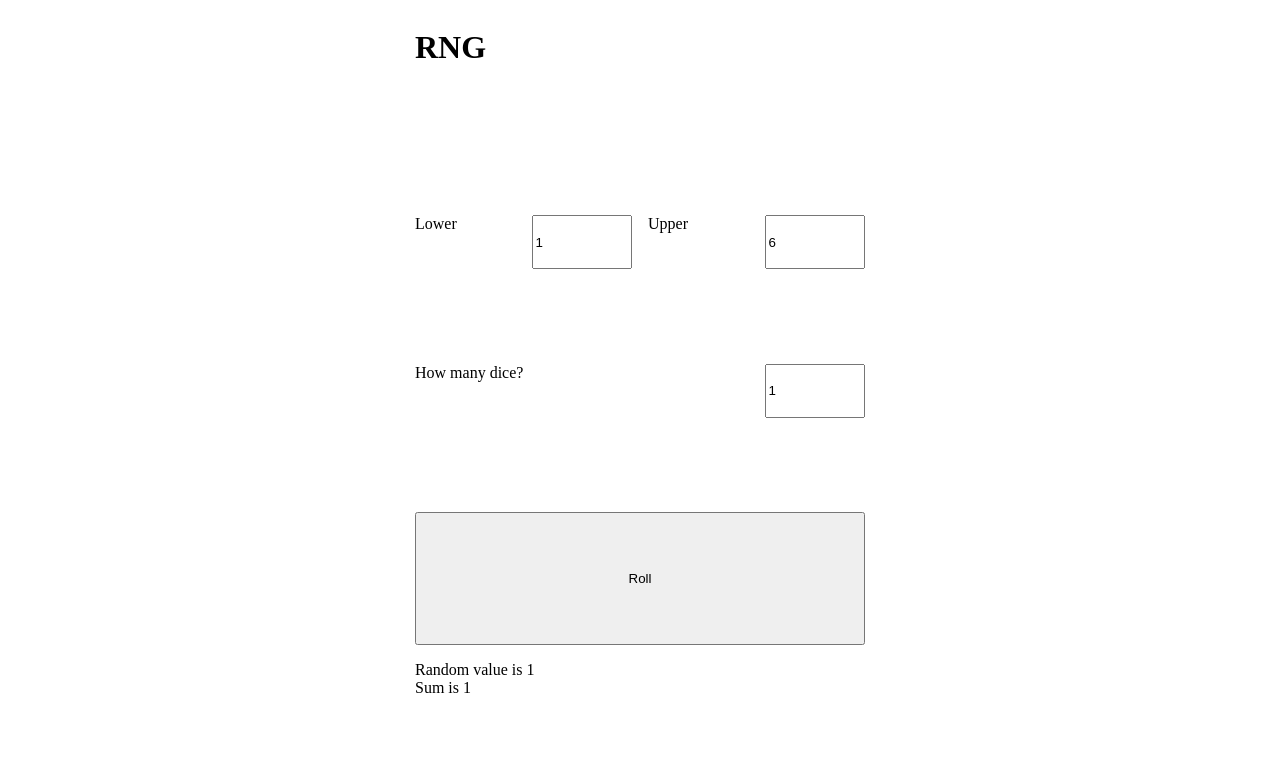
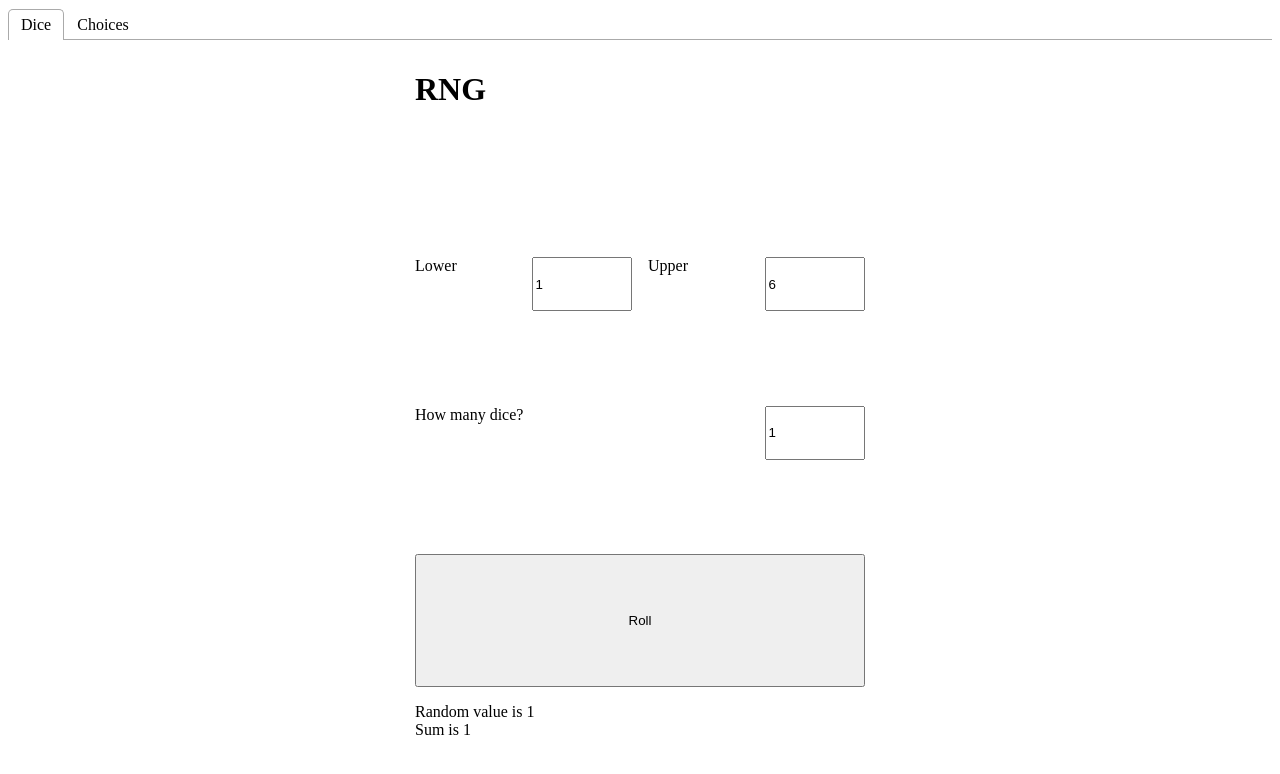
Before and after one commit to ipwnponies/personal-pwa, a Next.js app: page /random in a window 1280 px wide. Shown: the top 774 px of the page. Built offline with nearby package versions, Linux system fonts and the light colour scheme.

Commit message:
Replace with tabholders

```diff
--- a/pages/random/index.jsx
+++ b/pages/random/index.jsx
@@ -1,11 +1,13 @@
 import React, { useReducer, useState } from 'react';
+import { TabList, Tabs, Tab, TabPanel } from 'react-tabs';
 
+import 'react-tabs/style/react-tabs.css';
 import styles from './index.module.css';
 
 const rollDice = (lowerBound, upperBound) =>
   Math.floor(Math.random() * (upperBound - lowerBound + 1)) + lowerBound;
 
-export default function Random() {
+function DiceRoll() {
   const [lowerBound, setLowerBound] = useState(1);
   const [upperBound, setUpperBound] = useState(6);
   const [numDice, setNumDice] = useState(1);
@@ -63,3 +65,20 @@ export default function Random() {
     </div>
   );
 }
+
+export default function Random() {
+  return (
+    <Tabs>
+      <TabList>
+        <Tab>Dice</Tab>
+        <Tab>Choices</Tab>
+      </TabList>
+      <TabPanel>
+        <DiceRoll />
+      </TabPanel>
+      <TabPanel>
+        <p>Placeholder</p>
+      </TabPanel>
+    </Tabs>
+  );
+}
```
